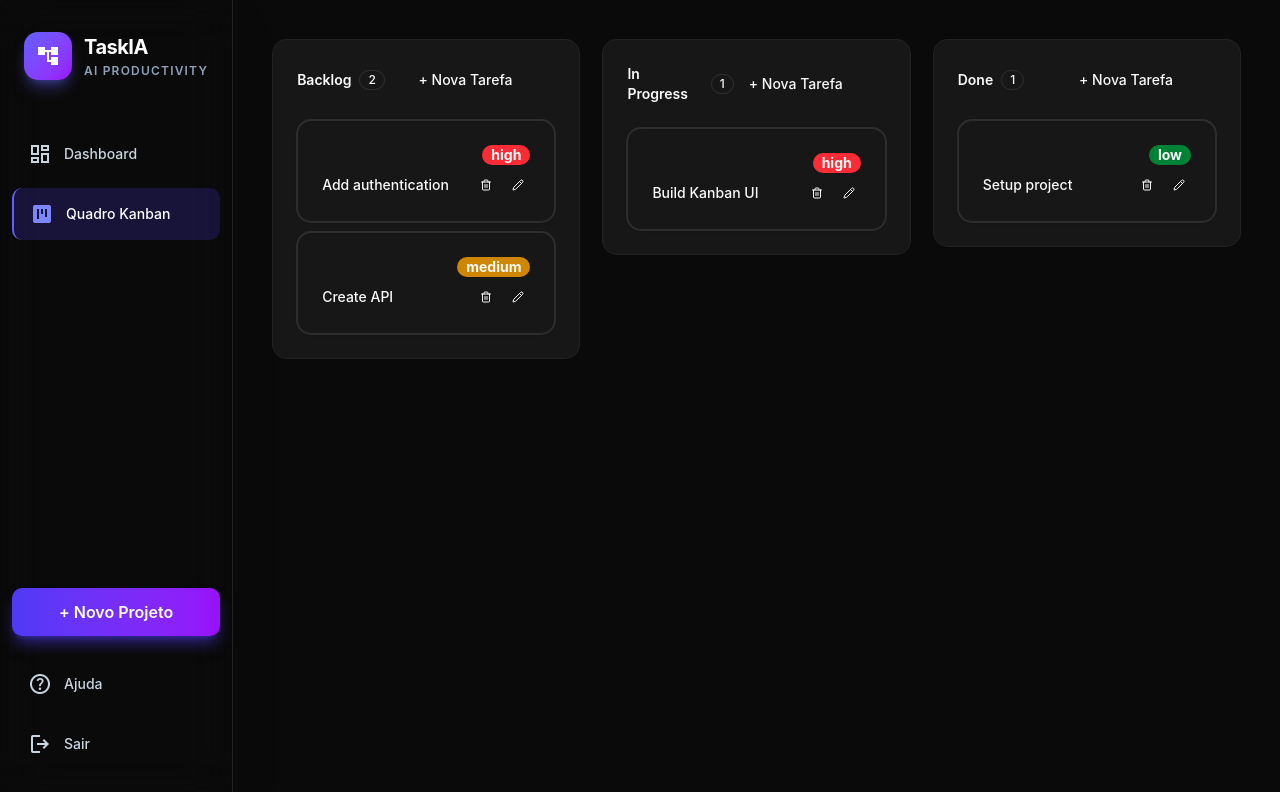
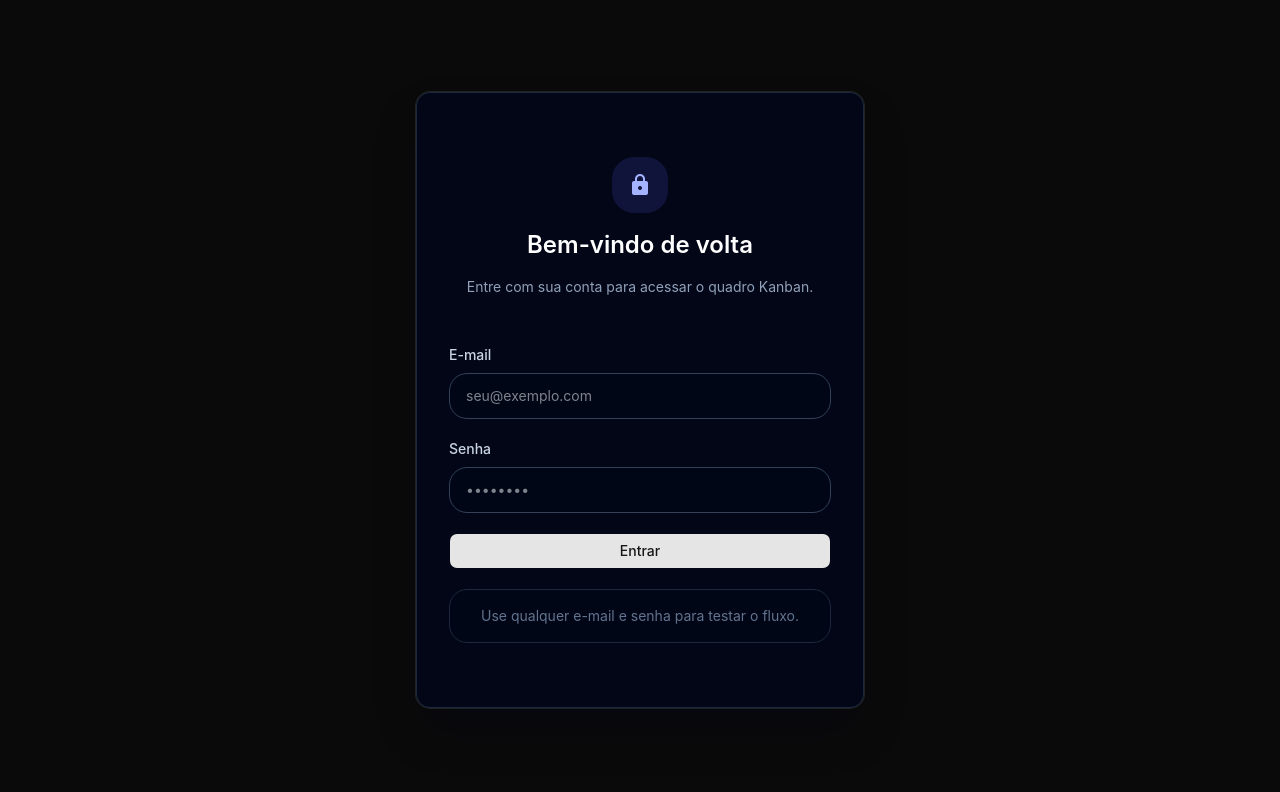
Before and after one commit to FVSSANTOS/TaskIA-FrontEnd, a React (Vite) app in the folder TaskIA-FrontEnd/: page / in a window 1280 px wide. Shown: the top 792 px of the page. Built offline with nearby package versions, Linux system fonts and the light colour scheme.

Commit message:
feat: adiciona tela de login

```diff
--- a/TaskIA-FrontEnd/src/App.jsx
+++ b/TaskIA-FrontEnd/src/App.jsx
@@ -1,24 +1,7 @@
-import { useState } from "react";
-import { useEffect } from "react";
-import {
-  getAll,
-  getTaskById,
-  createTask,
-  updateTask,
-  deleteTask,
-} from "../services/apiServices"; // importação da conexão
-
+import { useEffect, useState } from "react";
 import Sidebar from "./components/Sidebar";
-import {
-  Kanban,
-  KanbanBoard,
-  KanbanColumn,
-  KanbanColumnContent,
-  KanbanColumnHandle,
-  KanbanItem,
-  KanbanItemHandle,
-  KanbanOverlay,
-} from "./components/reui/kanban";
+import Login from "./components/Login";
+import { Kanban, KanbanBoard, KanbanOverlay } from "./components/reui/kanban";
 import { TaskColumn } from "./components/kanban/TaskColumn";
 import "./App.css";
 
@@ -36,6 +19,12 @@ function App() {
     document.documentElement.classList.add("dark"); // ativa o dark mode
     // Para alternar, use classList.toggle('dark')
   }, []);
+
+  const [isLoggedIn, setIsLoggedIn] = useState(false);
+
+  if (!isLoggedIn) {
+    return <Login onLogin={() => setIsLoggedIn(true)} />;
+  }
 
   return (
     <>
--- /dev/null
+++ b/TaskIA-FrontEnd/src/components/Login.jsx
@@ -0,0 +1,96 @@
+import { useState } from "react";
+import { Button } from "./ui/button";
+import {
+  Card,
+  CardHeader,
+  CardTitle,
+  CardDescription,
+  CardContent,
+} from "./ui/card";
+
+export default function Login({ onLogin }) {
+  const [email, setEmail] = useState("");
+  const [password, setPassword] = useState("");
+  const [error, setError] = useState("");
+
+  function handleSubmit(event) {
+    event.preventDefault();
+
+    if (!email.trim() || !password.trim()) {
+      setError("Preencha e-mail e senha para continuar.");
+      return;
+    }
+
+    setError("");
+    onLogin?.();
+  }
+
+  return (
+    <div className="min-h-screen bg-[radial-gradient(circle_at_top,_var(--tw-gradient-stops))] from-slate-900 via-slate-950 to-slate-950 text-white">
+      <div className="mx-auto flex min-h-screen max-w-3xl items-center justify-center px-4 py-12">
+        <Card className="w-full max-w-md border border-slate-800 bg-slate-950/95 shadow-2xl shadow-slate-950/40">
+          <CardHeader className="space-y-3 px-8 pt-10 pb-6 text-center">
+            <div className="mx-auto flex h-14 w-14 items-center justify-center rounded-3xl bg-indigo-500/15 text-indigo-300">
+              <span
+                className="material-symbols-outlined text-3xl"
+                style={{ fontVariationSettings: "'FILL' 1" }}
+              >
+                lock
+              </span>
+            </div>
+            <CardTitle className="text-2xl font-semibold text-white">
+              Bem-vindo de volta
+            </CardTitle>
+            <CardDescription className="text-sm text-slate-400">
+              Entre com sua conta para acessar o quadro Kanban.
+            </CardDescription>
+          </CardHeader>
+
+          <CardContent className="space-y-5 px-8 pb-10">
+            <form onSubmit={handleSubmit} className="space-y-5">
+              <label className="block">
+                <span className="mb-2 block text-sm font-medium text-slate-300">
+                  E-mail
+                </span>
+                <input
+                  value={email}
+                  onChange={(event) => setEmail(event.target.value)}
+                  type="email"
+                  placeholder="seu@exemplo.com"
+                  className="w-full rounded-2xl border border-slate-700 bg-slate-950/90 px-4 py-3 text-sm text-white outline-none transition focus:border-indigo-500 focus:ring-2 focus:ring-indigo-500/25"
+                />
+              </label>
+
+              <label className="block">
+                <span className="mb-2 block text-sm font-medium text-slate-300">
+                  Senha
+                </span>
+                <input
+                  value={password}
+                  onChange={(event) => setPassword(event.target.value)}
+                  type="password"
+                  placeholder="••••••••"
+                  className="w-full rounded-2xl border border-slate-700 bg-slate-950/90 px-4 py-3 text-sm text-white outline-none transition focus:border-indigo-500 focus:ring-2 focus:ring-indigo-500/25"
+                />
+              </label>
+
+              {error ? (
+                <p className="rounded-2xl border border-red-500/40 bg-red-500/10 px-4 py-3 text-sm text-red-200">
+                  {error}
+                </p>
+              ) : null}
+
+              <Button type="submit" className="w-full">
+                Entrar
+              </Button>
+            </form>
+
+            <div className="rounded-2xl border border-slate-800 bg-slate-950/90 px-4 py-4 text-center text-sm text-slate-500">
+              Use qualquer e-mail e senha para testar o fluxo.
+            </div>
+          </CardContent>
+        </Card>
+      </div>
+    </div>
+  );
+}
```
Also changed, not shown: 2 other files (tests, documents, lock files or other folders).
